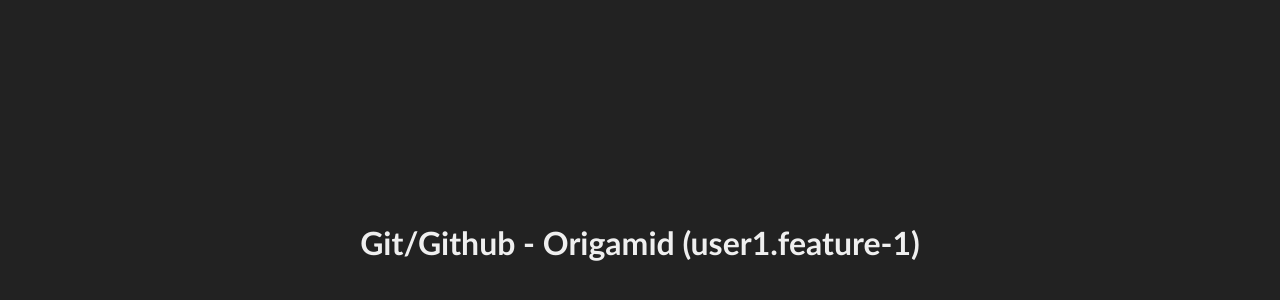
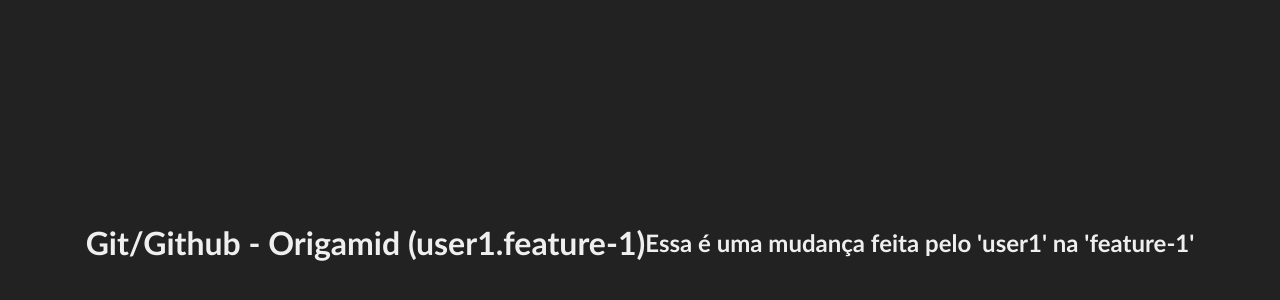
Before and after one commit to lucasfber/origamid-git, a plain HTML site: page index.html in a window 1280 px wide. Shown: the part 158-458 px from the top of the page. Drawn offline with Linux system fonts and the light colour scheme.

Commit message:
h2 adicionado por user1 na feature-1

```diff
--- a/index.html
+++ b/index.html
@@ -9,6 +9,7 @@
   </head>
   <body>
     <h1>Git/Github - Origamid (user1.feature-1)</h1>
+    <h2>Essa é uma mudança feita pelo 'user1' na 'feature-1'</h2>
     <script src="main.js"></script>
   </body>
 </html>
```
